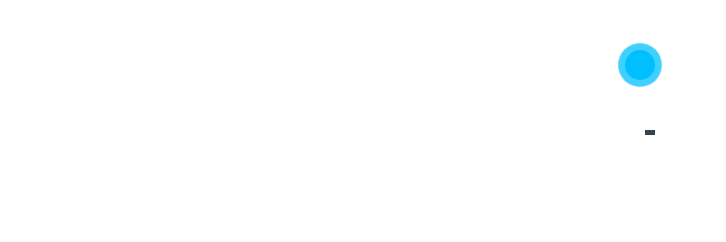
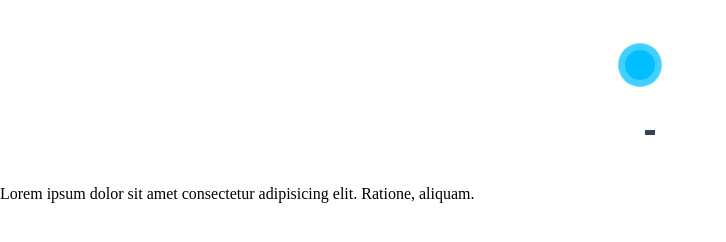
Before and after one commit to jamshidwizard/animation, a plain HTML site: page index.html in a window 1280 px wide. Shown: the whole page, without its empty margins (0-726 px from the left). Drawn offline with Linux system fonts and the light colour scheme.

Commit message:
Keraksiz narsa

```diff
--- a/index.html
+++ b/index.html
@@ -12,5 +12,6 @@
         <span class="wrapper__animation"></span>
     </div>
     <div class="other__animation"></div>
+    <span>Lorem ipsum dolor sit amet consectetur adipisicing elit. Ratione, aliquam.</span>
 </body>
 </html>
```
